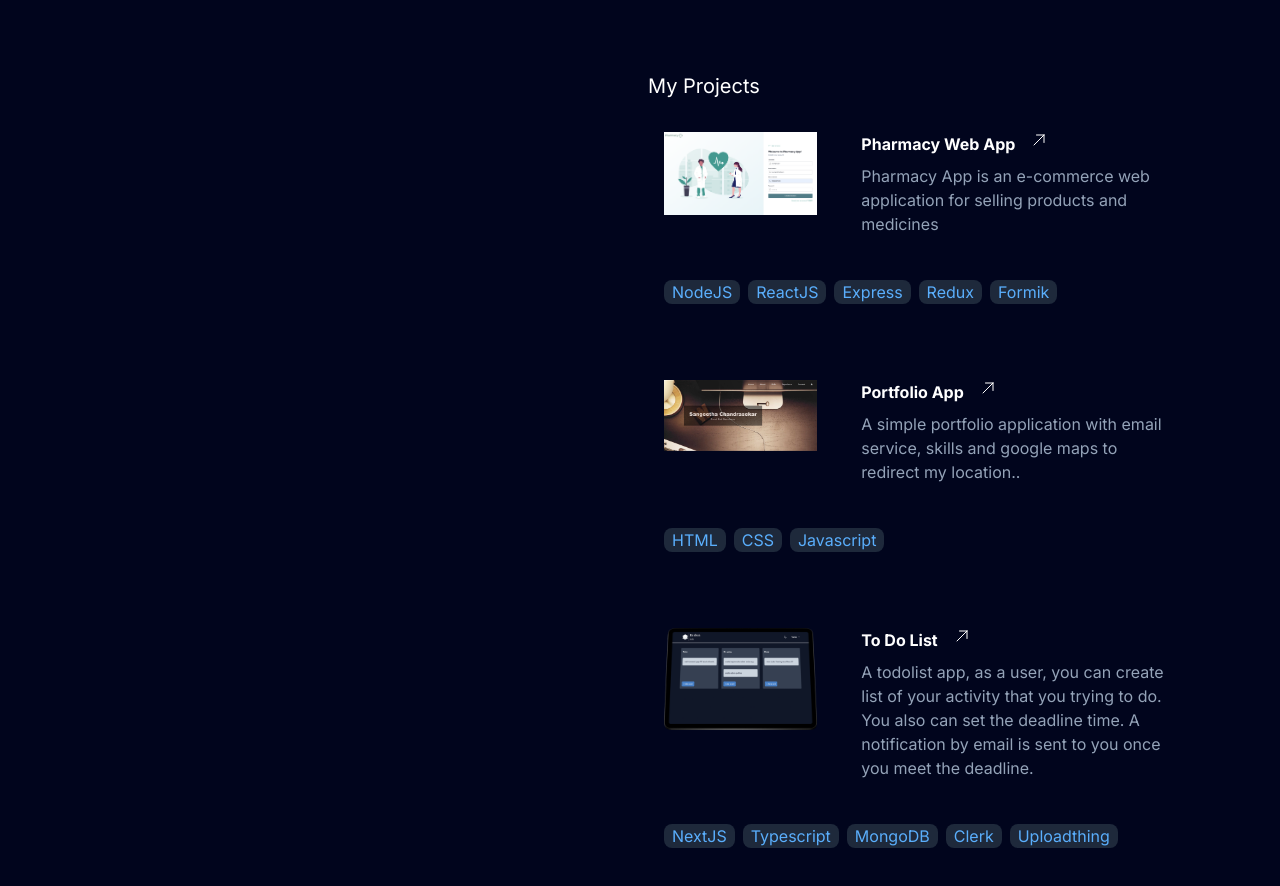
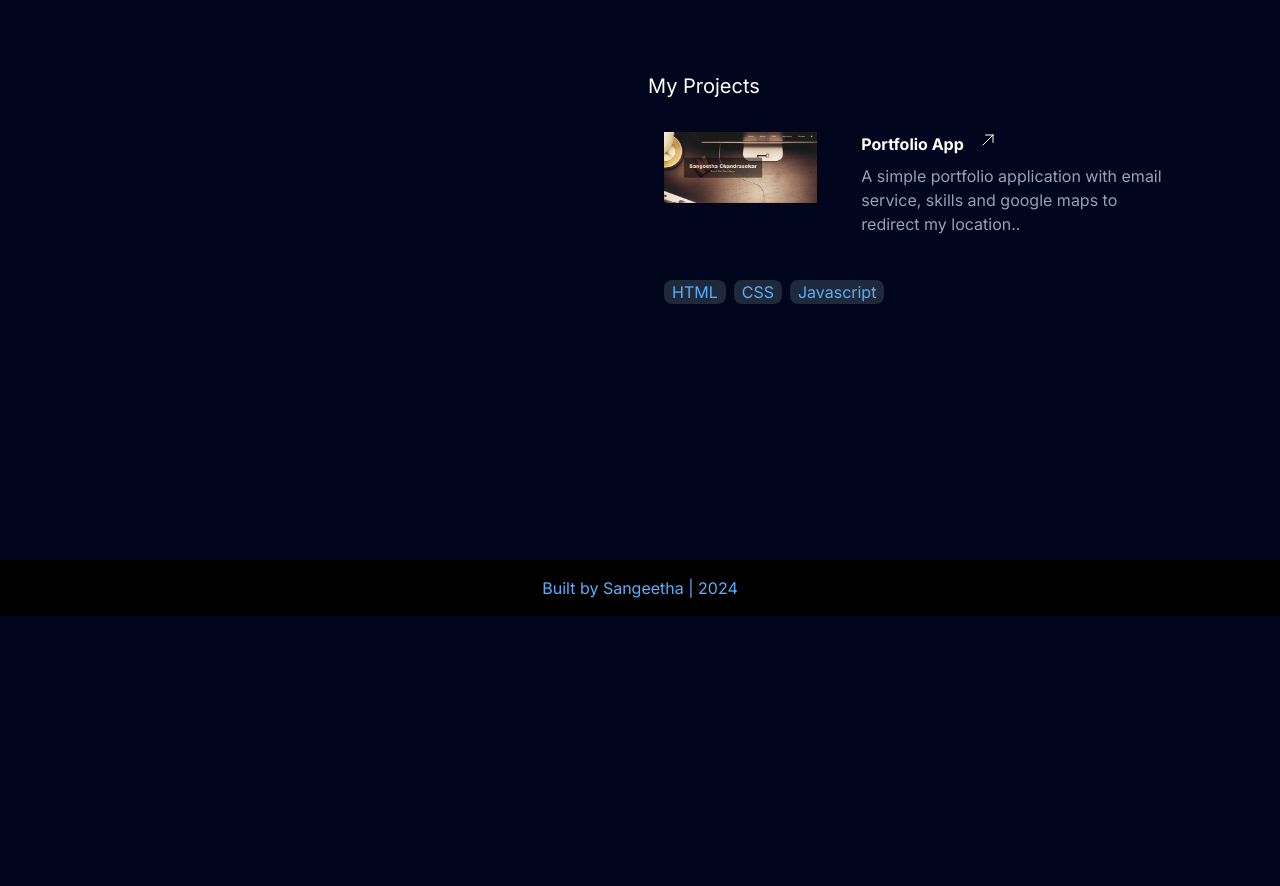
Before and after one commit to sangs1994/ReactPortfolio, a Next.js app: page / in a window 1280 px wide. Shown: the part 840-1726 px from the top of the page. After the commit the page ends 1456 px from the top, so only its background shows below. Built offline with nearby package versions, Linux system fonts and the light colour scheme.

Commit message:
Removing Projects
Removing Projects

```diff
--- a/package.json
+++ b/package.json
@@ -12,15 +12,21 @@
     "deploy": "gh-pages -d .next"
   },
   "dependencies": {
+    "@emotion/react": "^11.11.4",
+    "@emotion/styled": "^11.11.0",
+    "@mui/material": "^5.15.12",
     "@types/node": "20.5.1",
     "@types/react": "18.2.20",
     "@types/react-dom": "18.2.7",
     "autoprefixer": "10.4.15",
+    "axios": "^1.6.7",
     "eslint": "8.47.0",
     "eslint-config-next": "13.4.19",
     "gh-pages": "^6.0.0",
     "next": "13.4.19",
     "postcss": "8.4.28",
+    "primeicons": "^6.0.1",
+    "primereact": "^10.5.1",
     "react": "18.2.0",
     "react-dom": "18.2.0",
     "react-icons": "^4.10.1",
--- a/src/components/Projects.tsx
+++ b/src/components/Projects.tsx
@@ -1,49 +1,14 @@
 import CardProject from "./CardProject";
 
 const datas = [
-  {
-    projectName: "Pharmacy Web App",
-    description:
-      "Pharmacy App is an e-commerce web application for selling products and medicines",
-    image: "/pharmacy.png",
-    link: "https://pharmacy-app.yuandaputri.com/",
-    tags: [
-      "NodeJS",
-      "ReactJS",
-      "Express",
-      "Redux",
-      "Formik",
-      "JWT",
-      "Nodemailer",
-      "Core Java"
-    ],
-  },
   {
     projectName: "Portfolio App",
     description:
       "A simple portfolio application with email service, skills and google maps to redirect my location..",
     image: "/portfolio.png",
     link: "https://sangs1994.github.io/Portfolio/",
-    tags: [
-      "HTML",
-      "CSS",
-      "Javascript"
-    ],
+    tags: ["HTML", "CSS", "Javascript"],
   },
-  {
-    projectName: "To Do List",
-    description: "A todolist app, as a user, you can create list of your activity that you trying to do. You also can set the deadline time. A notification by email is sent to you once you meet the deadline.",
-    image: "/kanban.png",
-    link: "https://mythreads.yuandaputri.com/",
-    tags: [
-      "NextJS",
-      "Typescript",
-      "MongoDB",
-      "Clerk",
-      "Uploadthing",
-      "Tailwind",
-    ],
-  }
 ];
 
 function Projects() {
```
Also changed, not shown: 1 other file (tests, documents, lock files or other folders).
